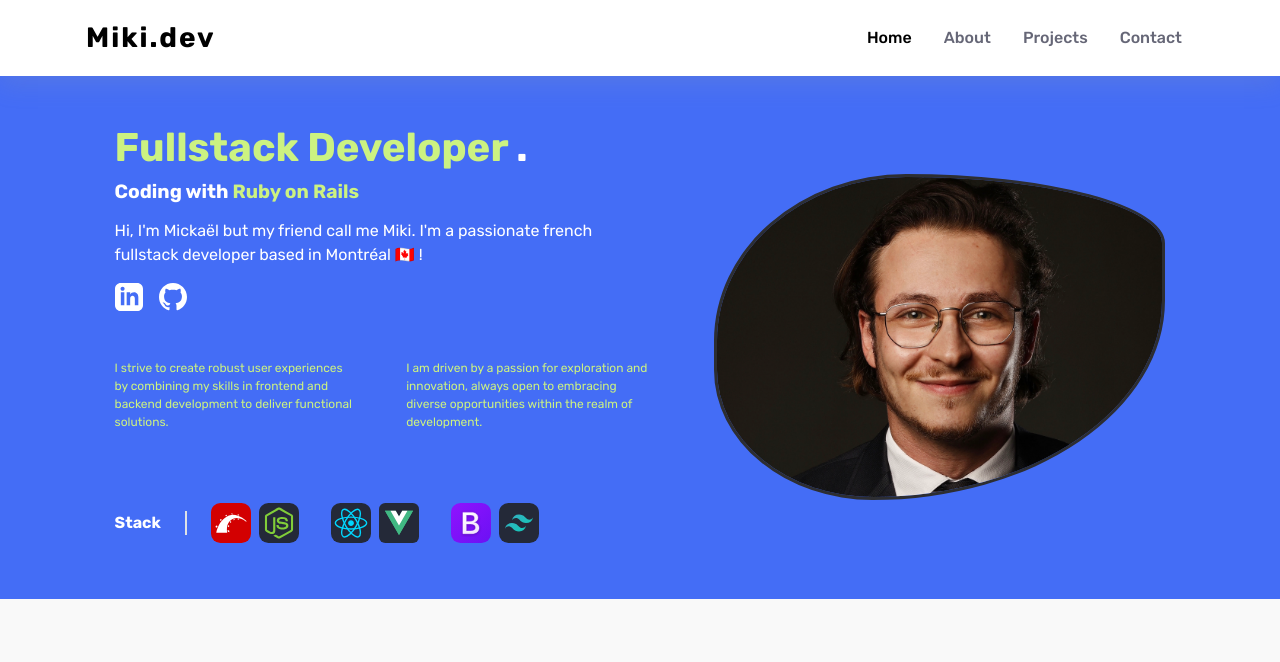
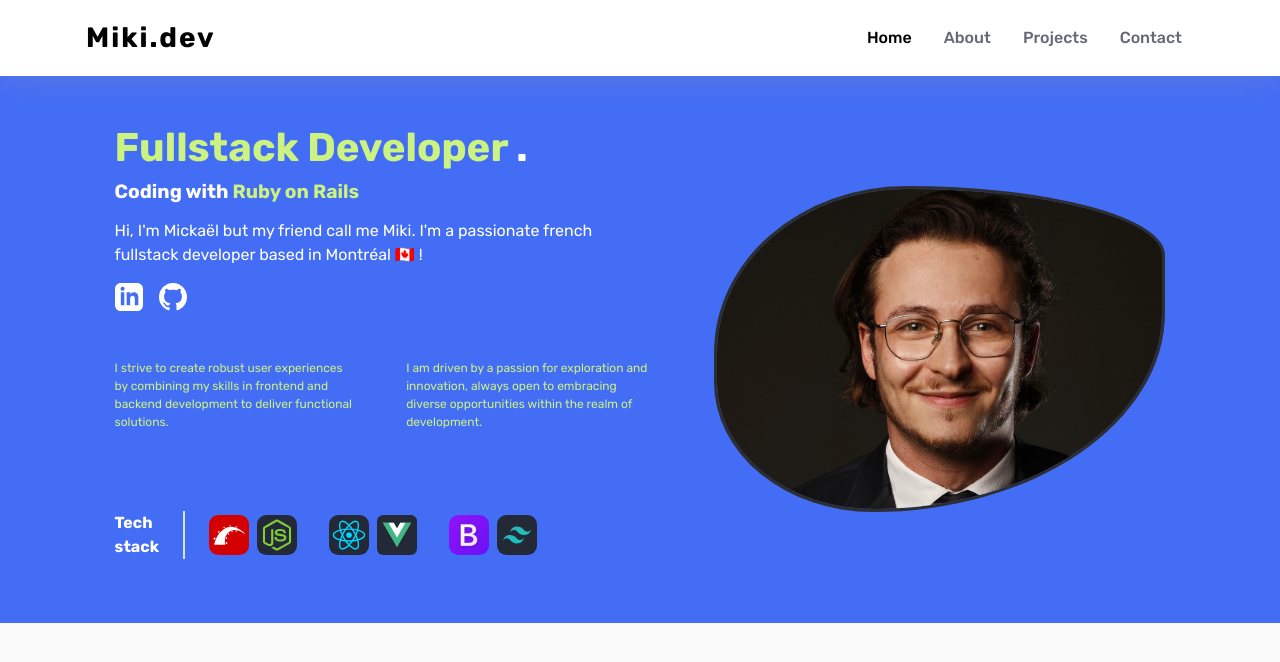
Before and after one commit to MendosDV/mon-portfolio, a Vue app: page / in a window 1280 px wide. Shown: the top 662 px of the page. Built offline with nearby package versions, Linux system fonts and the light colour scheme.

Commit message:
Banner done

```diff
--- a/src/components/Home/TechStack.vue
+++ b/src/components/Home/TechStack.vue
@@ -1,6 +1,6 @@
 <template>
-  <div class="d-flex flex-column flex-md-row gap-4 justify-content-start align-items-center w-25 w-md-100">
-    <p class="fw-bold text-white border-end border-2 pe-4 mt-3">Stack</p>
+  <div class="d-flex flex-column flex-md-row gap-4 justify-content-start align-items-center w-50 w-md-100">
+    <p class="fw-bold text-white border-end border-2 pe-4 mt-3">Tech stack</p>
     <div v-for="type in type" :key="type" class="d-flex  gap-2 me-2">
       <div v-for="stack in stackByType(type)" :key="stack.type">
         <TechStackItem :stack="stack"/>
```
